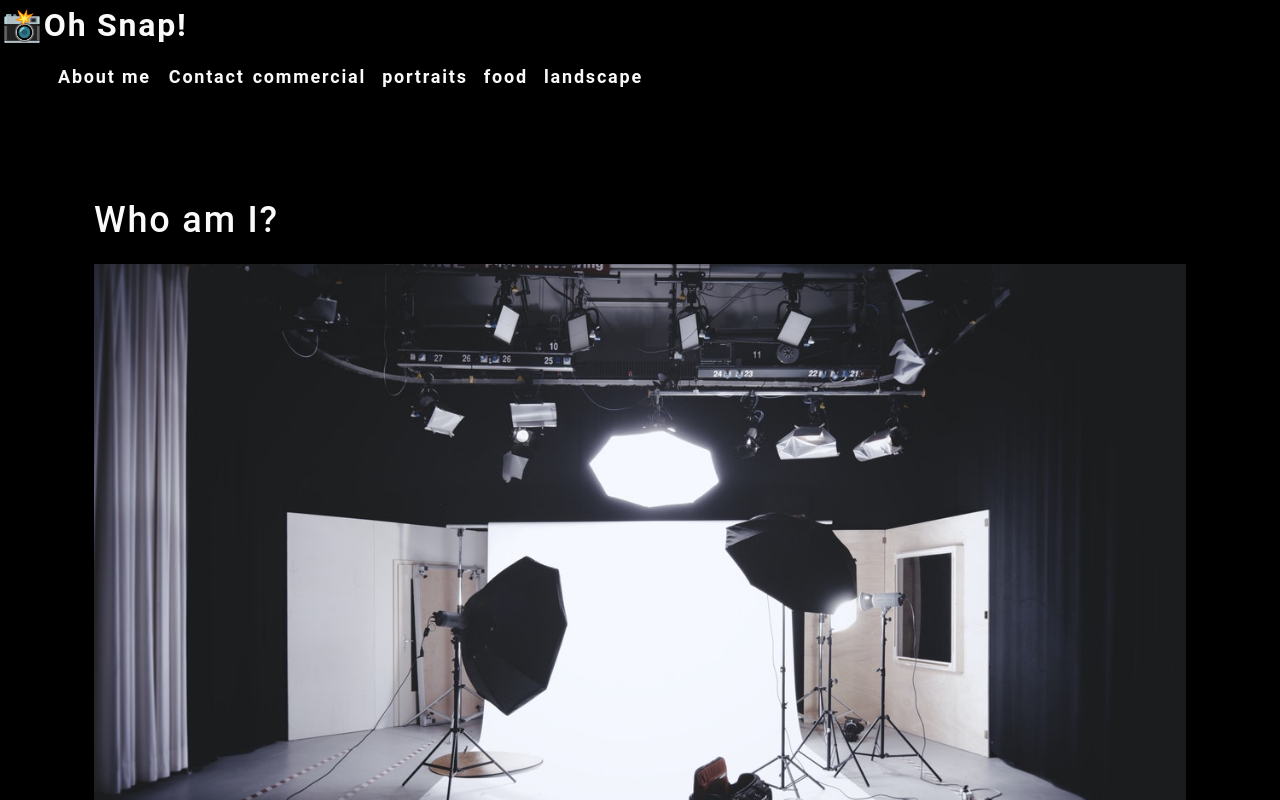
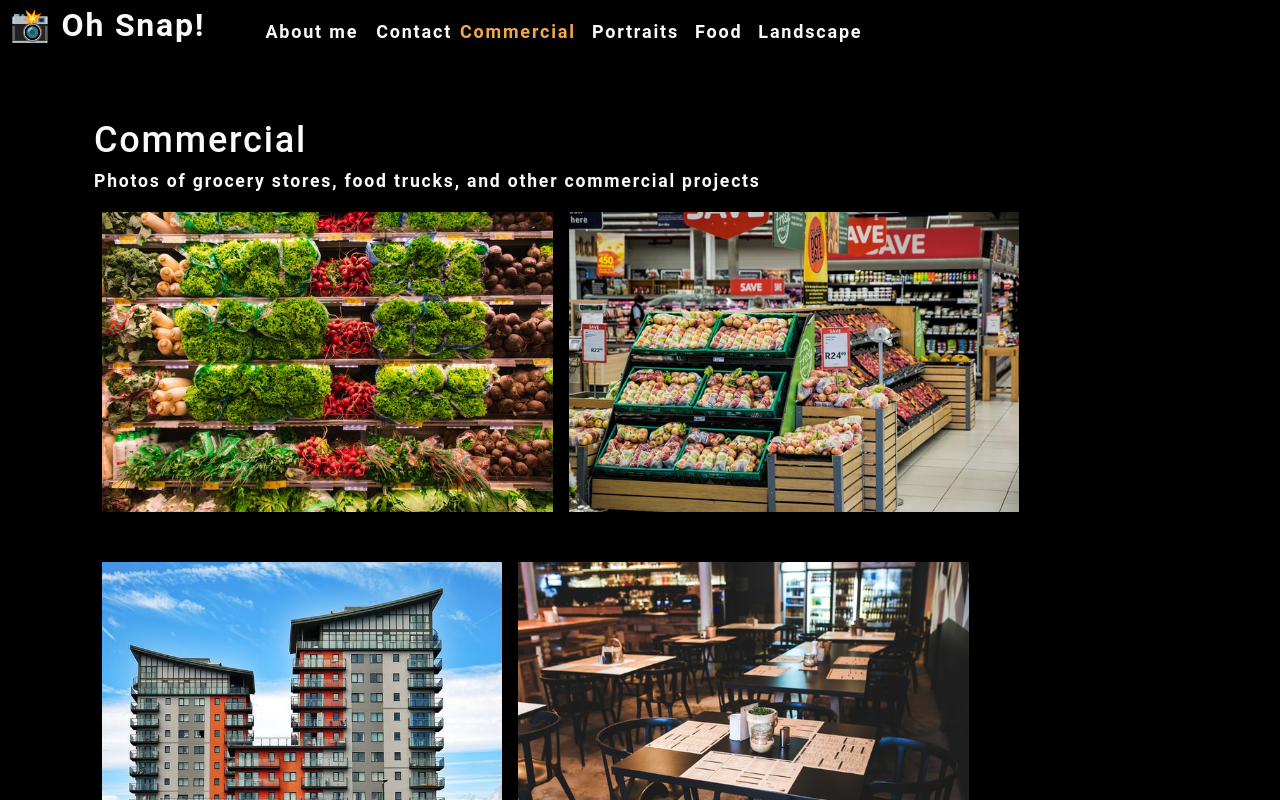
Before and after one commit to realnifty/photo-port, a React (Create React App) app: page / in a window 1280 px wide. Shown: the top 800 px of the page. Built offline with nearby package versions, Linux system fonts and the light colour scheme.

Commit message:
usestate render nav + images

```diff
--- a/src/App.js
+++ b/src/App.js
@@ -1,15 +1,36 @@
+import { useState } from 'react';
 import Nav from './components/Nav';
 import About from './components/About';
+import Gallery from './components/Gallery';
 
 function App() {
-	return (
+  const [categories] = useState([
+    {
+      name: 'commercial',
+      description: 'Photos of grocery stores, food trucks, and other commercial projects',
+    },
+    { name: 'portraits', description: 'Portraits of people in my life' },
+    { name: 'food', description: 'Delicious delicacies' },
+    { name: 'landscape', description: 'Fields, farmhouses, waterfalls, and the beauty of nature' },
+  ]);
+
+  const [currentCategory, setCurrentCategory] = useState(categories[0]);
+
+  return (
     <div>
-      <Nav></Nav>
+      <Nav
+        categories={categories}
+        setCurrentCategory={setCurrentCategory}
+        currentCategory={currentCategory}
+      ></Nav>
       <main>
-        <About></About>
+        <div>
+          <Gallery currentCategory={currentCategory}></Gallery>
+          <About></About>
+        </div>
       </main>
     </div>
-	);
+  );
 }
 
 export default App;
--- /dev/null
+++ b/src/components/Gallery/index.js
@@ -0,0 +1,15 @@
+import PhotoList from '../PhotoList';
+import { capitalizeFirstLetter } from '../../utils/helpers';
+
+function Gallery({ currentCategory }) {
+  const { name, description } = currentCategory;
+  return (
+    <section>
+      <h1 data-testid="h1tag">{capitalizeFirstLetter(name)}</h1>
+      <p>{description}</p>
+      <PhotoList category={currentCategory.name} />
+    </section>
+  );
+}
+
+export default Gallery;
--- a/src/components/Nav/index.js
+++ b/src/components/Nav/index.js
@@ -1,28 +1,22 @@
-function Nav() {
-	const categories = [
-		{
-			name: 'commercial',
-			description:
-				'Photos of grocery stores, food trucks, and other commercial projects',
-		},
-		{ name: 'portraits', description: 'Portraits of people in my life' },
-		{ name: 'food', description: 'Delicious delicacies' },
-		{
-			name: 'landscape',
-			description: 'Fields, farmhouses, waterfalls, and the beauty of nature',
-		},
-  ];
+import { useEffect } from 'react';
+import { capitalizeFirstLetter } from '../../utils/helpers';
 
-  function categorySelected() {
-    console.log('hello');
-  }
+function Nav(props) {
+	const { categories = [], setCurrentCategory, currentCategory } = props;
+
+	useEffect(() => {
+		document.title = capitalizeFirstLetter(currentCategory.name);
+	}, [currentCategory]);
 
 	return (
-		<header>
+		<header className="flex-row px-1">
 			<h2>
-				<a href="/">
-          <span role="img" aria-label="camera">📸</span>
-          Oh Snap!
+				<a data-testid="link" href="/">
+					<span role="img" aria-label="camera">
+						{' '}
+						📸
+					</span>{' '}
+					Oh Snap!
 				</a>
 			</h2>
 			<nav>
@@ -34,8 +28,19 @@
 						<span>Contact</span>
 					</li>
 					{categories.map((category) => (
-						<li className="mx-1" key={category.name}>
-							<span onClick={categorySelected}>{category.name}</span>
+						<li
+							className={`mx-1 ${
+								currentCategory.name === category.name && 'navActive'
+							}`}
+							key={category.name}
+						>
+							<span
+								onClick={() => {
+									setCurrentCategory(category);
+								}}
+							>
+								{capitalizeFirstLetter(category.name)}
+							</span>
 						</li>
 					))}
 				</ul>
--- /dev/null
+++ b/src/components/PhotoList/index.js
@@ -0,0 +1,121 @@
+import { useState } from 'react';
+
+function PhotoList ({ category }) {
+
+  const [photos] = useState([
+    {
+      name: 'Grocery aisle',
+      category: 'commercial',
+      description: 'Lorem ipsum dolor sit amet, consectetur adipiscing elit. Nunc ultricie',
+    },
+    {
+      name: 'Grocery booth',
+      category: 'commercial',
+      description: 'Lorem ipsum dolor sit amet, consectetur adipiscing elit. Nunc ultricie',
+    },
+    {
+      name: 'Building exterior',
+      category: 'commercial',
+      description: 'Lorem ipsum dolor sit amet, consectetur adipiscing elit. Nunc ultricie',
+    },
+    {
+      name: 'Restaurant table',
+      category: 'commercial',
+      description: 'Lorem ipsum dolor sit amet, consectetur adipiscing elit. Nunc ultricie',
+    },
+    {
+      name: 'Cafe interior',
+      category: 'commercial',
+      description: 'Lorem ipsum dolor sit amet, consectetur adipiscing elit. Nunc ultricie',
+    },
+    {
+      name: 'Cat green eyes',
+      category: 'portraits',
+      description: 'Lorem ipsum dolor sit amet, consectetur adipiscing elit. Nunc ultricie',
+    },
+    {
+      name: 'Green parrot',
+      category: 'portraits',
+      description: 'Lorem ipsum dolor sit amet, consectetur adipiscing elit. Nunc ultricie',
+    },
+    {
+      name: 'Yellow macaw',
+      category: 'portraits',
+      description: 'Lorem ipsum dolor sit amet, consectetur adipiscing elit. Nunc ultricie',
+    },
+    {
+      name: 'Pug smile',
+      category: 'portraits',
+      description: 'Lorem ipsum dolor sit amet, consectetur adipiscing elit. Nunc ultricie',
+    },
+    {
+      name: 'Pancakes',
+      category: 'food',
+      description: 'Lorem ipsum dolor sit amet, consectetur adipiscing elit. Nunc ultricie',
+    },
+    {
+      name: 'Burrito',
+      category: 'food',
+      description: 'Lorem ipsum dolor sit amet, consectetur adipiscing elit. Nunc ultricie',
+    },
+    {
+      name: 'Scallop pasta',
+      category: 'food',
+      description: 'Lorem ipsum dolor sit amet, consectetur adipiscing elit. Nunc ultricie',
+    },
+    {
+      name: 'Burger',
+      category: 'food',
+      description: 'Lorem ipsum dolor sit amet, consectetur adipiscing elit. Nunc ultricie',
+    },
+    {
+      name: 'Fruit bowl',
+      category: 'food',
+      description: 'Lorem ipsum dolor sit amet, consectetur adipiscing elit. Nunc ultricie',
+    },
+    {
+      name: 'Green river',
+      category: 'landscape',
+      description: 'Lorem ipsum dolor sit amet, consectetur adipiscing elit. Nunc ultricie',
+    },
+    {
+      name: 'Docks',
+      category: 'landscape',
+      description: 'Lorem ipsum dolor sit amet, consectetur adipiscing elit. Nunc ultricie',
+    },
+    {
+      name: 'Panoramic village by sea',
+      category: 'landscape',
+      description: 'Lorem ipsum dolor sit amet, consectetur adipiscing elit. Nunc ultricie',
+    },
+    {
+      name: 'Domestic landscape',
+      category: 'landscape',
+      description: 'Lorem ipsum dolor sit amet, consectetur adipiscing elit. Nunc ultricie',
+    },
+    {
+      name: 'Park bench',
+      category: 'landscape',
+      description: 'Lorem ipsum dolor sit amet, consectetur adipiscing elit. Nunc ultricie',
+    },
+  ]);
+
+  const currentPhotos = photos.filter((photo) => photo.category === category);
+
+  return (
+    <div>
+      <div className="flex-row">
+        {currentPhotos.map((image, i) => (
+          <img
+            src={require(`../../assets/small/${category}/${i}.jpg`)}
+            alt={image.name}
+            className="img-thumbnail mx-1"
+            key={image.name}
+          />
+        ))}
+      </div>
+    </div>
+  );
+};
+
+export default PhotoList;
```
Also changed, not shown: 1 other file (tests, documents, lock files or other folders).
